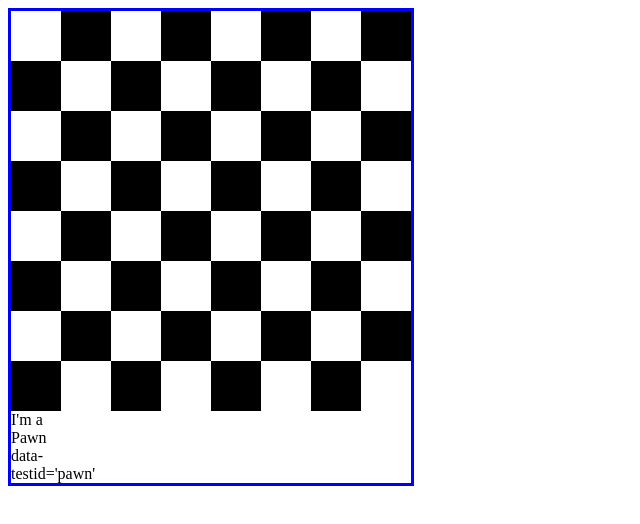
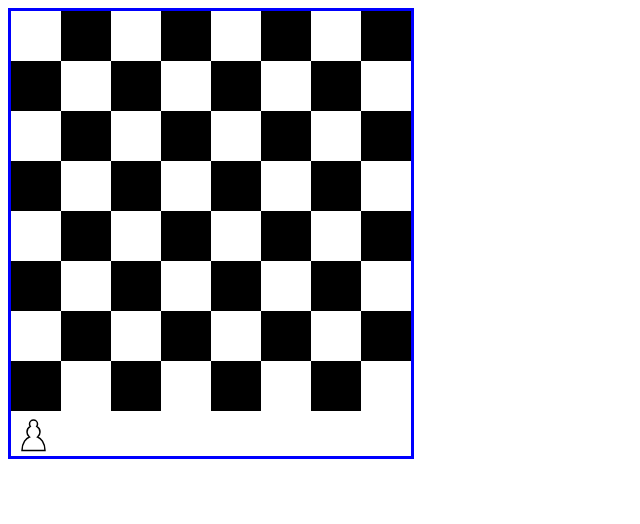
Before and after one commit to raymondshiner/chessgame, a React (Create React App) app: page / in a window 1280 px wide. Shown: the top 524 px of the page, without its empty margins (0-640 px from the left). Built offline with nearby package versions, Linux system fonts and the light colour scheme.

Commit message:
add white pawn svg to chess pawn component

```diff
--- /dev/null
+++ b/custom.d.ts
@@ -0,0 +1,6 @@
+declare module "*.svg" {
+  import React = require("react")
+  export const ReactComponent: React.SFC<React.SVGProps<SVGSVGElement>>
+  const src: string
+  export default src
+}
--- a/src/components/pawn/Pawn.tsx
+++ b/src/components/pawn/Pawn.tsx
@@ -1,5 +1,6 @@
 import { FC } from "react"
+import WhitePawn from "./white_pawn.svg"
 
 export const Pawn: FC = () => {
-  return <div data-testid="pawn">I'm a Pawn data-testid='pawn'</div>
+  return <img src={WhitePawn} data-testid="pawn" alt="pawn" />
 }
```
Also changed, not shown: tsconfig.json (+2 -8 lines), src/components/pawn/white_pawn.svg (added).
